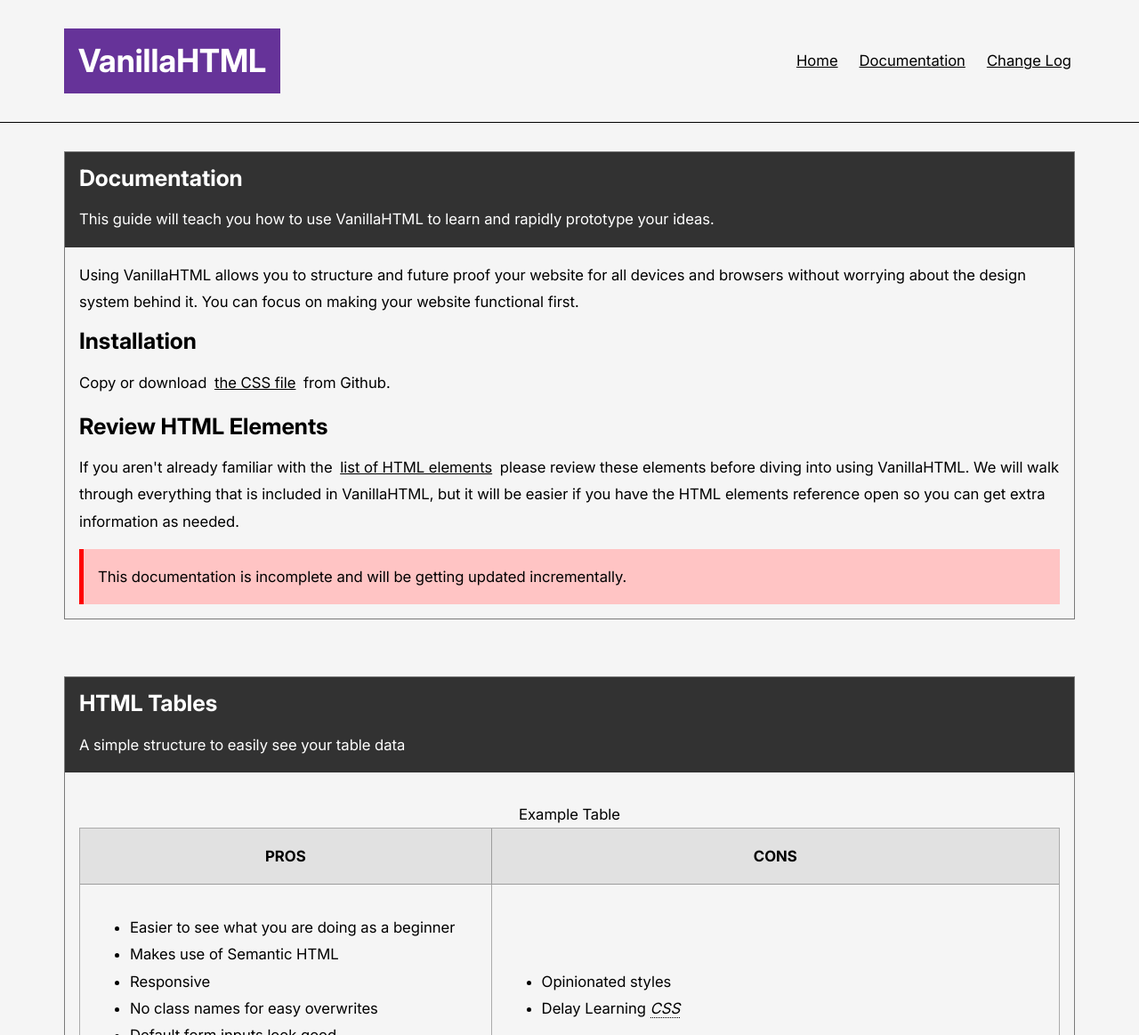
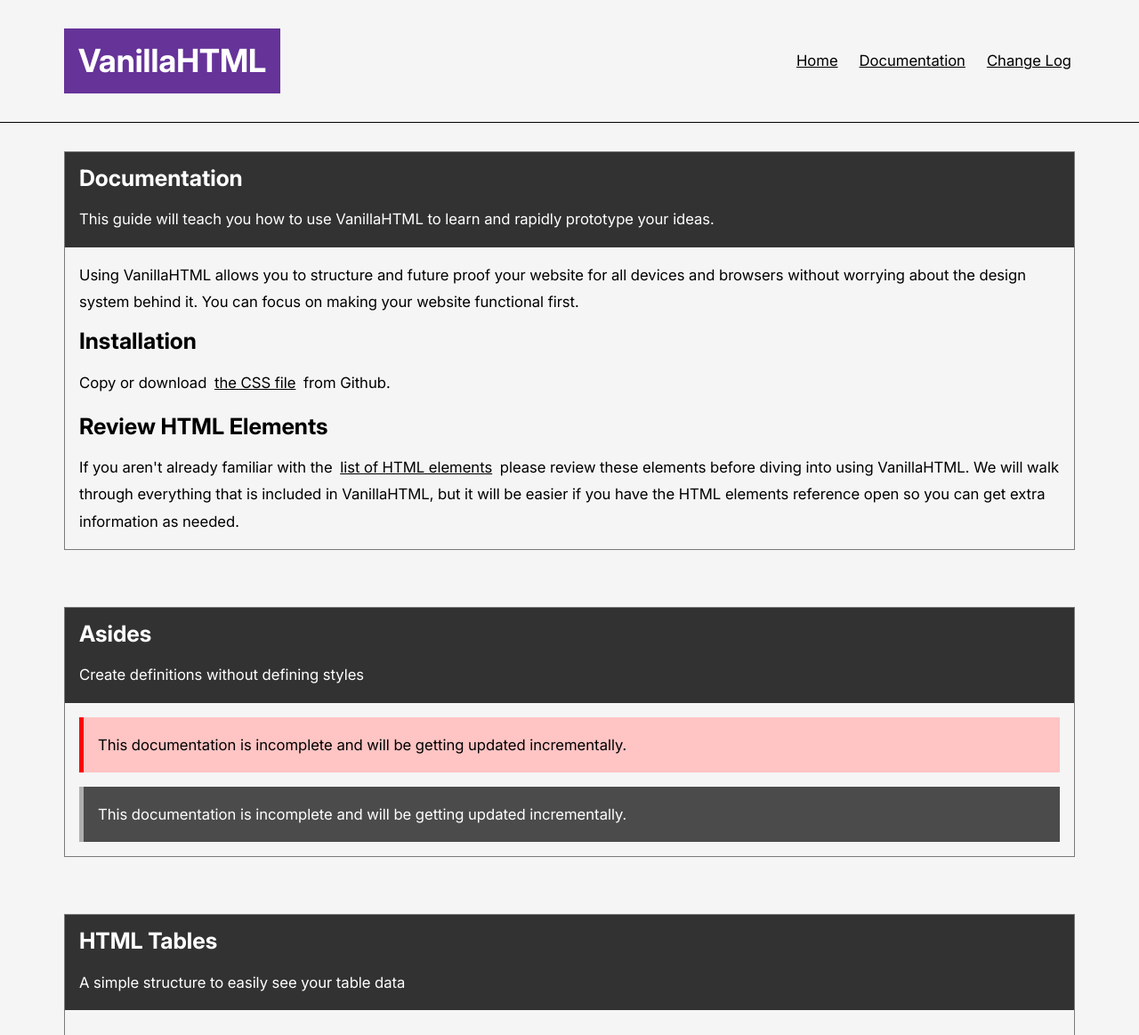
Before and after one commit to fandeytech/VanillaHTML, a plain HTML site: page vanillaDocumentation.html in a window 1280 px wide. Shown: the top 1163 px of the page at 89% size. Drawn offline with Linux system fonts and the light colour scheme.

Commit message:
modified:   index.html 	modified:   vanillaDocumentation.html

```diff
--- a/vanillaDocumentation.html
+++ b/vanillaDocumentation.html
@@ -78,12 +78,23 @@
             you can get extra information as needed.
           </p>
         </div>
+      </section>
+      <section>
+        <header>
+          <hgroup>
+            <h2>Asides</h2>
+            <p>Create definitions without defining styles</p>
+          </hgroup>
+        </header>
         <aside role="alert">
           This documentation is incomplete and will be getting updated
           incrementally.
         </aside>
+        <aside>
+          This documentation is incomplete and will be getting updated
+          incrementally.
+        </aside>
       </section>
-
       <section>
         <header>
           <hgroup>
```
Also changed, not shown: index.html (+1 -1 lines).
